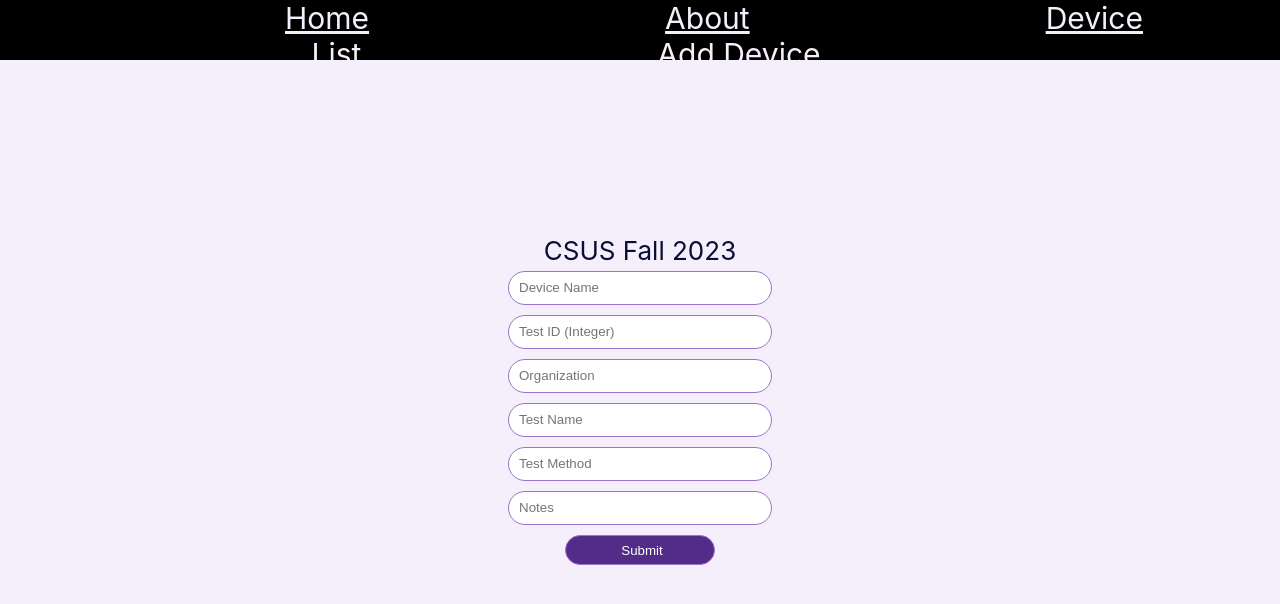
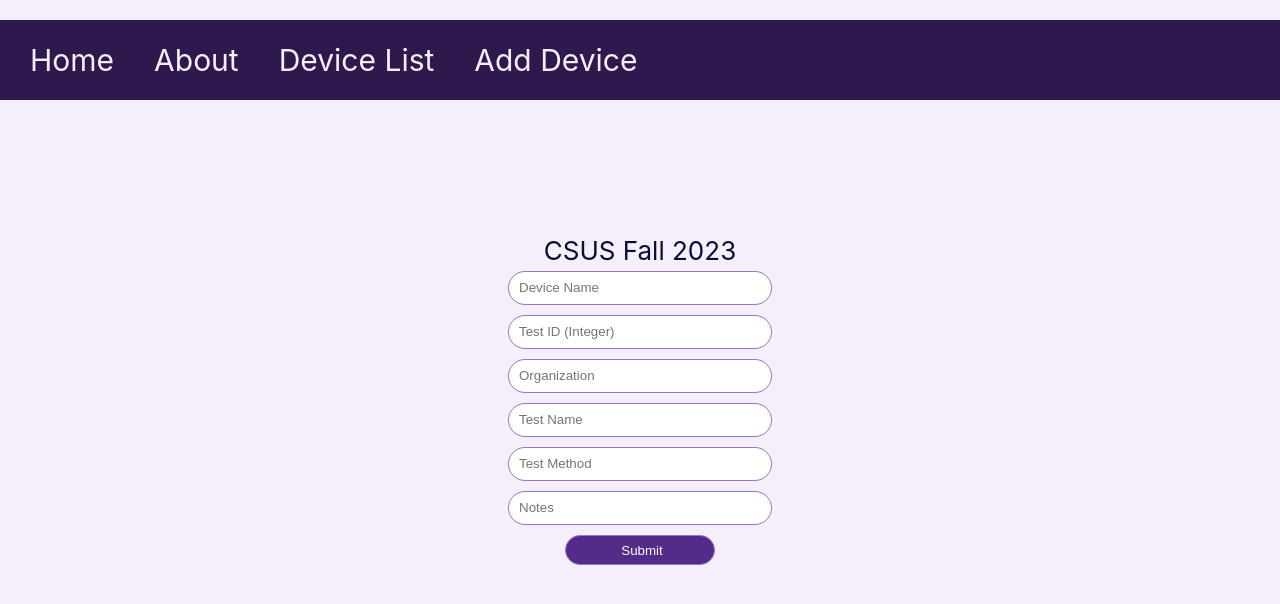
Before and after one commit to maxscottrutherford/BeamTeamCSC131, a React (Create React App) app: page /demo in a window 1280 px wide. Shown: the top 604 px of the page. Built offline with nearby package versions, Linux system fonts and the light colour scheme; what @vendia/client would draw is missing.

Commit message:
Navbar.css

```diff
--- a/src/Navbar.css
+++ b/src/Navbar.css
@@ -1,59 +1,30 @@
-	.navbar
-	{list-style-type:none;
-		margin:0;
-		padding:0;
-		width:100%;
-		background-color:black;
-		text-align:center
-			}
-	.navlistitem
-	{display:inline;
-	padding-top:10px;
-	padding-bottom:10px;
-	padding-left:10%;
-	padding-right:10%;
+/* Navbar.css */
 
-		}
-	.navlink
-	{color:white;
-	font-size:25px;
-	text-decoration:none
-		}
+nav {
+	color: #fff;
+	width:100%;
+	height: 110px;
+	display: flex;
+	align-items: center;
+  }
 
-.dropbtn {
-    color: white;
-    font-size: 32px;
-    border: none;
-    left:100%;
-}
+  ul {
+	list-style-type: none;
+	padding: 0;
+	margin: 0;
+  }
 
-.dropdown {
-    right:600px;
-    bottom:500px;
-    position: relative;
-    display: inline-block;
-	width:100%;
-}
+  li {
+	text-align: center;
+	display: inline;
+	margin-right: 80px;
+  }
 
-.dropdown-content {
-    display: none;
-    position: absolute;
-    background-color: #f1f1f1;
-    min-width: 160px;
-    box-shadow: 0px 8px 16px 0px rgba(0,0,0,0.2);
-    z-index: 1;
-}
+  a {
+	text-decoration: none;
+	color: #fff;
+  }
 
-.dropdown-content a {
-    color: black;
-    padding: 12px 16px;
-    text-decoration: none;
-    display: block;
-}
-
-.dropdown-content a:hover {background-color: #ddd;}
-
-.dropdown:hover .dropdown-content {display: block;}
-
-.dropdown:hover .dropbtn {background-color: purple;}
-.text {text-align:center;color:white}
+  a:hover {
+	text-decoration: underline;
+  }
```
